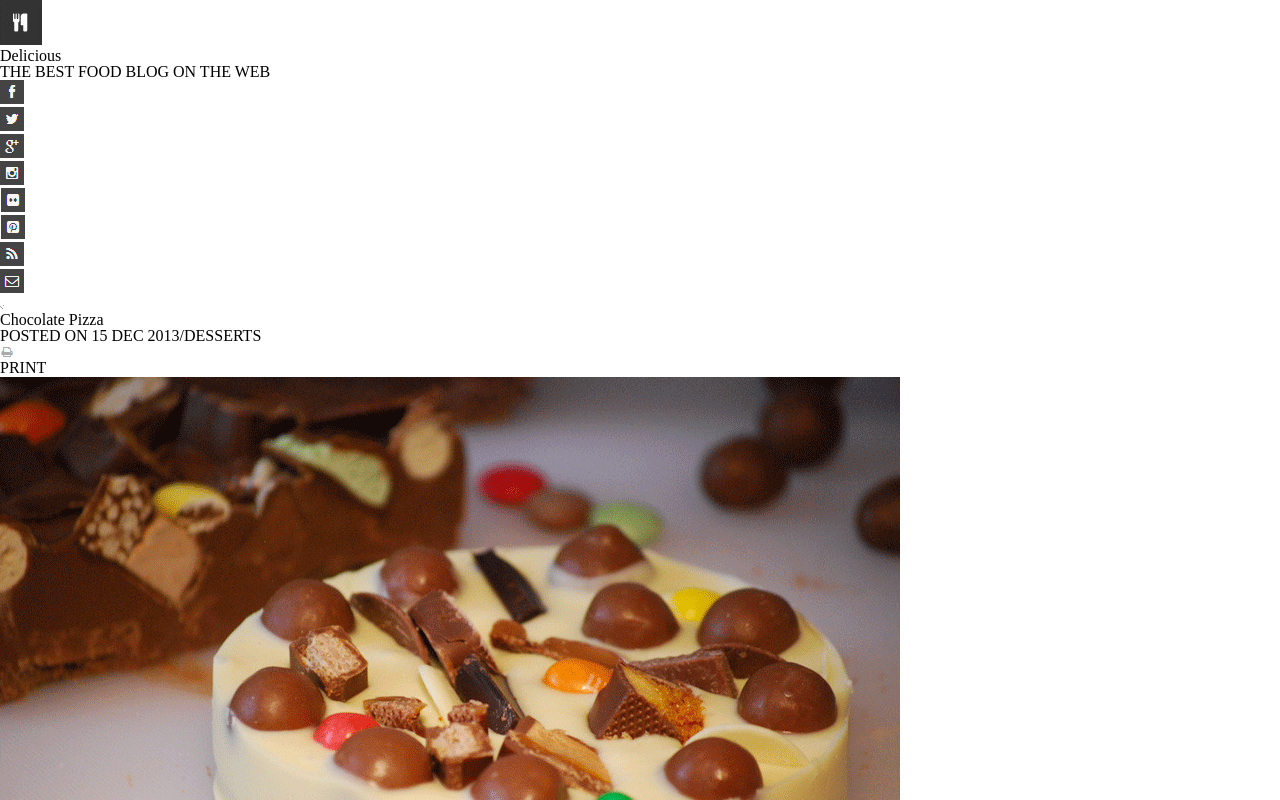
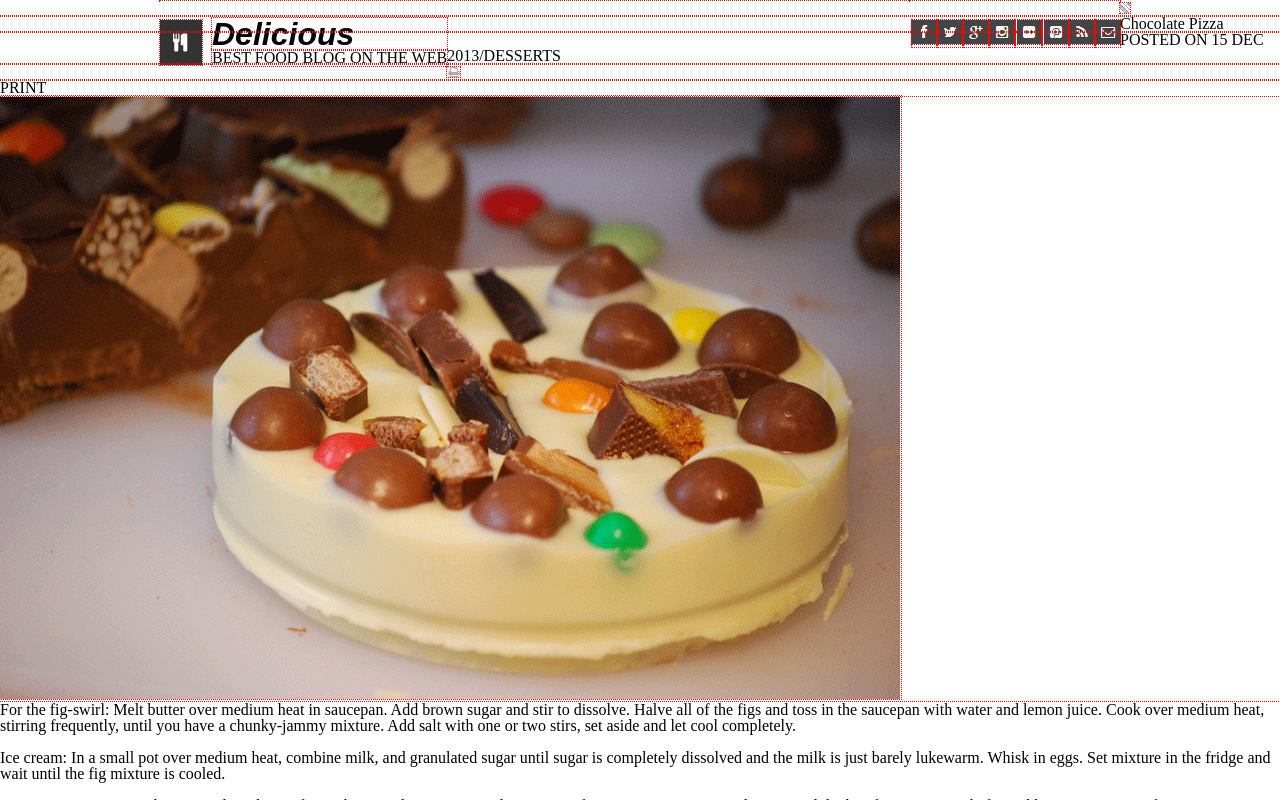
Before and after one commit to ashleybiermann/chocolate-pizza, a plain HTML site: page index.html in a window 1280 px wide. Shown: the top 800 px of the page. Drawn offline with Linux system fonts and the light colour scheme.

Commit message:
started css in header

```diff
--- a/index.html
+++ b/index.html
@@ -11,12 +11,14 @@
 
 <body>
   <header>
+    <nav>
+      <img src="img/logo.png" alt="fork and knife">
       <ul>
-      <li><img src="img/logo.png" alt="fork and knife"></li>
         <li><h2>Delicious</h2></li>
-      <li>THE BEST FOOD BLOG ON THE WEB</li>
+        <li><p>BEST FOOD BLOG ON THE WEB</p></li>
       </ul>
 
+      <section>
         <ul>
           <li><img src="img/fb-icon.png" alt="facebook icon"></li>
           <li><img src="img/twit-icon.png" alt="twitter icon"></li>
@@ -27,7 +29,8 @@
           <li><img src="img/rss-icon.png" alt="rss icon"></li>
           <li><img src="img/mail-icon.png" alt="email icon"></li>
         </ul>
-
+      </section>
+    </nav>
     <img src="img/hr-img.png" alt="breakline">
   </header>
 
--- a/style.css
+++ b/style.css
@@ -0,0 +1,55 @@
+* {
+  outline: 1px dotted red;
+  box-sizing
+  : border-box;
+}
+
+body {
+  /* width: 960px; */
+}
+
+nav {
+  width: 960px;
+  margin-left: auto;
+  margin-right: auto;
+}
+
+header>nav>img {
+  float: left;
+  margin-top: 20px;
+}
+
+header>nav>ul {
+  float: left;
+  margin-top: 18px;
+  margin-left: 10px;
+
+}
+
+nav>ul>li>p {
+  /* color: grey; */
+}
+
+nav>ul>li>h2 {
+  font-family: sans-serif;
+  font-size: xx-large;
+  font-style: italic;
+  font-weight: bold;
+}
+
+nav>section>ul {
+  margin-left: 750px;
+}
+
+nav>section>ul>li {
+  float: left;
+  margin-top: 20px;
+  margin-left: 2px;
+}
+
+header>img {
+  background-image: url("img/hr-img.png");
+  background-repeat: repeat;
+  height: 10px;
+  width: 10px;
+}
```
Lines whose indentation alone changed are shown as unchanged.
